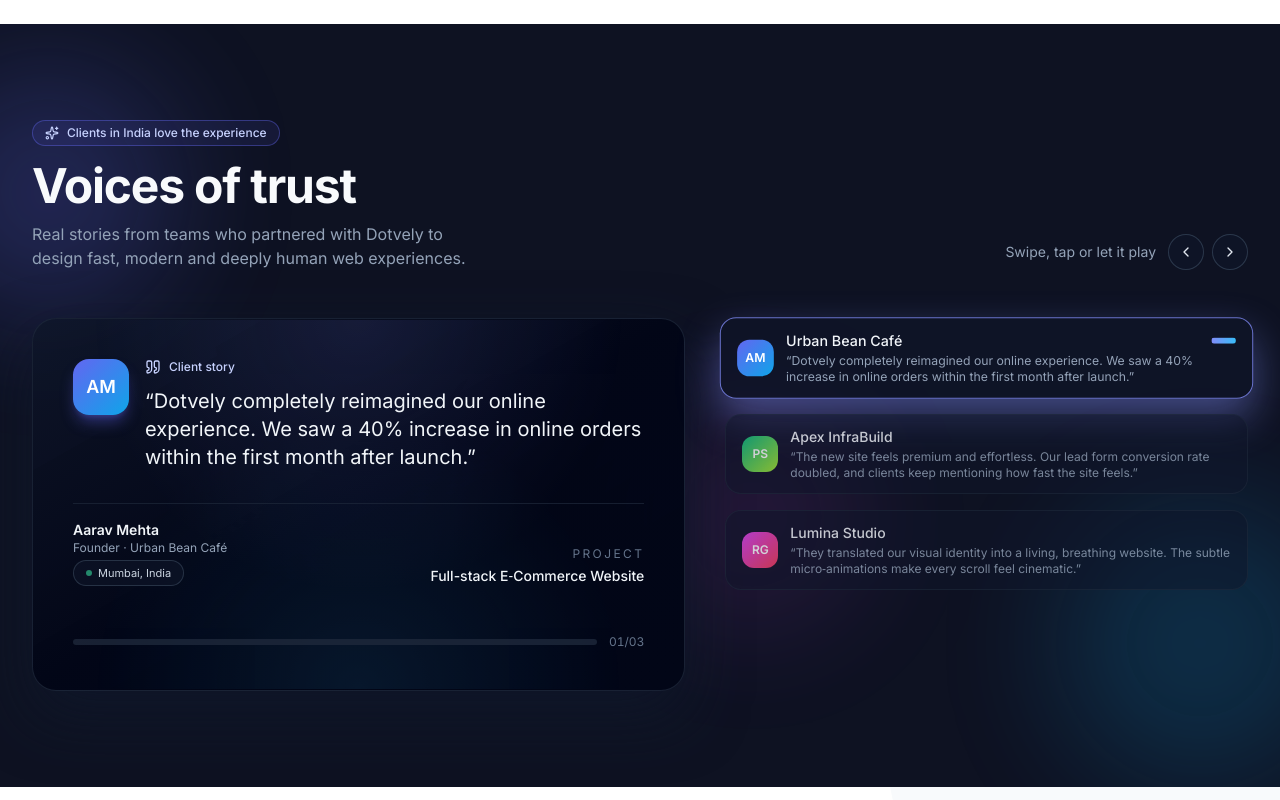
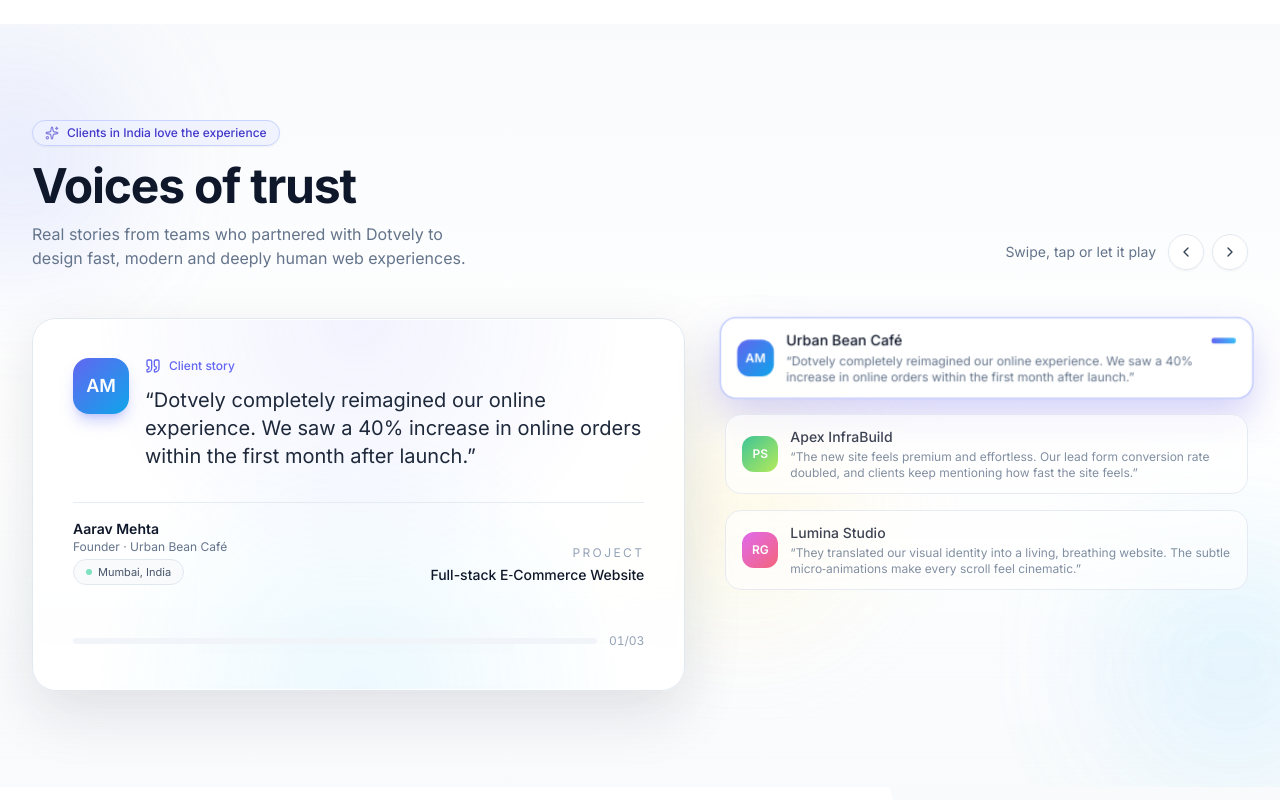
Before and after one commit to Tawseef10/Dotvely, a React (Vite) app: page / in a window 1280 px wide. Shown: the part 3440-4240 px from the top of the page. Built offline with nearby package versions, Linux system fonts and the light colour scheme.

Commit message:
Testimonials 2

```diff
--- a/components/Testimonials.tsx
+++ b/components/Testimonials.tsx
@@ -79,45 +79,45 @@ const Testimonials: React.FC = () => {
   return (
     <section
       id="testimonials"
-      className="relative py-24 bg-slate-950/95 text-slate-50 overflow-hidden"
+      className="relative py-24 bg-gradient-to-b from-slate-50 via-white to-slate-50/70 overflow-hidden"
       aria-label="Client testimonials"
     >
       {/* Ambient blobs */}
-      <div className="pointer-events-none absolute inset-0 opacity-60">
-        <div className="absolute -left-20 top-10 h-64 w-64 rounded-full bg-indigo-500/40 blur-3xl animate-blob" />
-        <div className="absolute -right-16 bottom-0 h-72 w-72 rounded-full bg-sky-500/30 blur-3xl animate-blob animation-delay-2000" />
-        <div className="absolute left-1/2 top-1/2 h-56 w-56 -translate-x-1/2 -translate-y-1/2 rounded-full bg-fuchsia-500/20 blur-3xl animate-blob animation-delay-4000" />
+      <div className="pointer-events-none absolute inset-0 opacity-70">
+        <div className="absolute -left-24 top-6 h-56 w-56 rounded-full bg-indigo-300/30 blur-3xl animate-blob" />
+        <div className="absolute -right-20 bottom-0 h-64 w-64 rounded-full bg-sky-300/25 blur-3xl animate-blob" />
+        <div className="absolute left-1/2 top-1/2 h-52 w-52 -translate-x-1/2 -translate-y-1/2 rounded-full bg-amber-200/30 blur-3xl animate-float" />
       </div>
 
       <div className="relative max-w-7xl mx-auto px-4 sm:px-6 lg:px-8">
         <div className="flex flex-col md:flex-row md:items-end md:justify-between gap-8 mb-12">
           <div>
-            <div className="inline-flex items-center gap-2 rounded-full border border-indigo-500/40 bg-indigo-500/10 px-3 py-1 text-xs font-medium text-indigo-200 mb-4">
-              <Sparkles className="w-3.5 h-3.5" />
+            <div className="inline-flex items-center gap-2 rounded-full border border-indigo-200 bg-indigo-50/80 px-3 py-1 text-xs font-medium text-indigo-700 mb-4 shadow-sm">
+              <Sparkles className="w-3.5 h-3.5 animate-pulse" />
               <span>Clients in India love the experience</span>
             </div>
-            <h2 className="text-3xl md:text-5xl font-bold tracking-tight text-slate-50 mb-3">
+            <h2 className="text-3xl md:text-5xl font-bold tracking-tight text-slate-900 mb-3">
               Voices of trust
             </h2>
-            <p className="text-slate-400 max-w-md">
+            <p className="text-slate-500 max-w-md">
               Real stories from teams who partnered with Dotvely to design fast, modern and deeply human web experiences.
             </p>
           </div>
 
-          <div className="flex items-center gap-3 text-sm text-slate-400">
+          <div className="flex items-center gap-3 text-sm text-slate-500">
             <span className="hidden sm:inline">Swipe, tap or let it play</span>
             <div className="flex items-center gap-2">
               <button
                 onClick={goPrev}
                 aria-label="Previous testimonial"
-                className="inline-flex h-9 w-9 items-center justify-center rounded-full border border-slate-700/80 bg-slate-900/60 text-slate-200 hover:border-indigo-400 hover:bg-slate-900 hover:text-white transition-all duration-200 active:scale-95"
+                className="inline-flex h-9 w-9 items-center justify-center rounded-full border border-slate-200 bg-white/90 text-slate-700 hover:border-indigo-300 hover:bg-indigo-50 hover:text-indigo-700 transition-all duration-200 active:scale-95 shadow-sm"
               >
                 <ChevronLeft className="w-4 h-4" />
               </button>
               <button
                 onClick={goNext}
                 aria-label="Next testimonial"
-                className="inline-flex h-9 w-9 items-center justify-center rounded-full border border-slate-700/80 bg-slate-900/60 text-slate-200 hover:border-indigo-400 hover:bg-slate-900 hover:text-white transition-all duration-200 active:scale-95"
+                className="inline-flex h-9 w-9 items-center justify-center rounded-full border border-slate-200 bg-white/90 text-slate-700 hover:border-indigo-300 hover:bg-indigo-50 hover:text-indigo-700 transition-all duration-200 active:scale-95 shadow-sm"
               >
                 <ChevronRight className="w-4 h-4" />
               </button>
@@ -131,14 +131,14 @@ const Testimonials: React.FC = () => {
           onMouseLeave={() => setIsHovering(false)}
         >
           {/* Main card */}
-          <article className="group relative overflow-hidden rounded-3xl border border-slate-800/80 bg-gradient-to-br from-slate-900/80 via-slate-950/95 to-slate-950 shadow-[0_24px_60px_rgba(15,23,42,0.85)] p-8 sm:p-10">
-            <div className="absolute inset-px rounded-[1.4rem] bg-[radial-gradient(circle_at_top,_rgba(129,140,248,0.2),transparent_55%),radial-gradient(circle_at_bottom,_rgba(56,189,248,0.16),transparent_55%)] opacity-60" />
+          <article className="group relative overflow-hidden rounded-3xl border border-slate-200 bg-white/90 backdrop-blur-sm shadow-[0_22px_60px_rgba(15,23,42,0.12)] p-8 sm:p-10 transition-transform duration-500 hover:-translate-y-1 hover:shadow-[0_26px_70px_rgba(15,23,42,0.18)]">
+            <div className="absolute inset-px rounded-[1.4rem] bg-[radial-gradient(circle_at_top,_rgba(129,140,248,0.13),transparent_55%),radial-gradient(circle_at_bottom,_rgba(56,189,248,0.12),transparent_55%)] opacity-80" />
 
-            <div className="relative flex flex-col gap-8">
+            <div className="relative flex flex-col gap-8 animate-float">
               <div className="flex items-start gap-4">
                 <div className="shrink-0">
                   <div
-                    className={`relative flex h-14 w-14 items-center justify-center rounded-2xl bg-gradient-to-br ${active.avatarColor} shadow-lg shadow-indigo-500/40`}
+                    className={`relative flex h-14 w-14 items-center justify-center rounded-2xl bg-gradient-to-br ${active.avatarColor} shadow-lg shadow-indigo-400/40`}
                   >
                     <span className="text-lg font-semibold text-white">
                       {active.name
@@ -146,40 +146,40 @@ const Testimonials: React.FC = () => {
                         .map((n) => n[0])
                         .join('')}
                     </span>
-                    <span className="pointer-events-none absolute inset-0 rounded-2xl border border-white/10 bg-gradient-to-br from-white/10 via-transparent to-transparent opacity-0 group-hover:opacity-100 transition-opacity duration-500" />
+                    <span className="pointer-events-none absolute inset-0 rounded-2xl border border-white/40 bg-gradient-to-br from-white/40 via-transparent to-transparent opacity-0 group-hover:opacity-100 transition-opacity duration-500" />
                   </div>
                 </div>
 
                 <div className="flex-1">
-                  <div className="mb-3 flex items-center gap-2 text-xs font-medium text-indigo-200">
+                  <div className="mb-3 flex items-center gap-2 text-xs font-medium text-indigo-500">
                     <Quote className="h-4 w-4" />
                     <span>Client story</span>
                   </div>
-                  <p className="text-lg md:text-xl leading-relaxed text-slate-100">
+                  <p className="text-lg md:text-xl leading-relaxed text-slate-800">
                     “{active.quote}”
                   </p>
                 </div>
               </div>
 
-              <div className="flex flex-col sm:flex-row sm:items-end sm:justify-between gap-4 pt-4 border-t border-slate-800/70">
+              <div className="flex flex-col sm:flex-row sm:items-end sm:justify-between gap-4 pt-4 border-t border-slate-200/80">
                 <div>
-                  <div className="text-sm font-semibold text-slate-100">
+                  <div className="text-sm font-semibold text-slate-900">
                     {active.name}
                   </div>
-                  <div className="text-xs text-slate-400">
+                  <div className="text-xs text-slate-500">
                     {active.role} · {active.company}
                   </div>
-                  <div className="mt-1 inline-flex items-center gap-1.5 rounded-full bg-slate-900/60 px-3 py-1 text-[11px] text-slate-300 border border-slate-700/70">
+                  <div className="mt-1 inline-flex items-center gap-1.5 rounded-full bg-slate-50 px-3 py-1 text-[11px] text-slate-600 border border-slate-200">
                     <span className="h-1.5 w-1.5 rounded-full bg-emerald-400 animate-pulse" />
                     <span>{active.location}</span>
                   </div>
                 </div>
 
                 <div className="sm:text-right">
-                  <div className="text-xs uppercase tracking-[0.2em] text-slate-500 mb-1">
+                  <div className="text-xs uppercase tracking-[0.2em] text-slate-400 mb-1">
                     Project
                   </div>
-                  <div className="text-sm font-medium text-slate-100">
+                  <div className="text-sm font-medium text-slate-900">
                     {active.project}
                   </div>
                 </div>
@@ -187,13 +187,13 @@ const Testimonials: React.FC = () => {
 
               {/* Progress bar */}
               <div className="mt-4 flex items-center gap-3">
-                <div className="relative h-1.5 flex-1 overflow-hidden rounded-full bg-slate-800/80">
+                <div className="relative h-1.5 flex-1 overflow-hidden rounded-full bg-slate-100">
                   <div
                     key={active.id}
-                    className="absolute inset-y-0 left-0 rounded-full bg-gradient-to-r from-indigo-400 via-sky-400 to-emerald-300 animate-[shimmer_7s_linear_forwards]"
+                    className="absolute inset-y-0 left-0 rounded-full bg-gradient-to-r from-indigo-500 via-sky-400 to-emerald-400 animate-[shimmer_7s_linear_forwards]"
                   />
                 </div>
-                <span className="text-xs tabular-nums text-slate-500">
+                <span className="text-xs tabular-nums text-slate-400">
                   {String(activeIndex + 1).padStart(2, '0')}/{String(testimonials.length).padStart(2, '0')}
                 </span>
               </div>
@@ -205,7 +205,7 @@ const Testimonials: React.FC = () => {
             {testimonials.map((t, index) => {
               const isActive = index === activeIndex;
               const baseClasses =
-                'relative flex cursor-pointer items-center gap-3 rounded-2xl border bg-slate-900/60 px-4 py-3 transition-all duration-300';
+                'relative flex cursor-pointer items-center gap-3 rounded-2xl border bg-white/80 px-4 py-3 transition-all duration-300 backdrop-blur-sm';
 
               return (
                 <button
@@ -214,8 +214,8 @@ const Testimonials: React.FC = () => {
                   onClick={() => goTo(index)}
                   className={`${baseClasses} ${
                     isActive
-                      ? 'border-indigo-400/80 shadow-[0_18px_40px_rgba(129,140,248,0.45)] scale-[1.02] bg-slate-900'
-                      : 'border-slate-800/80 hover:border-slate-600/80 hover:bg-slate-900/90 opacity-80 hover:opacity-100'
+                      ? 'border-indigo-300 shadow-[0_18px_40px_rgba(79,70,229,0.25)] scale-[1.02] bg-white'
+                      : 'border-slate-200 hover:border-slate-300 hover:bg-slate-50/80 opacity-80 hover:opacity-100 hover:-translate-y-0.5'
                   }`}
                 >
                   <span
@@ -228,16 +228,16 @@ const Testimonials: React.FC = () => {
                   </span>
                   <div className="flex-1 text-left">
                     <div className="flex items-center justify-between gap-2">
-                      <p className="truncate text-sm font-medium text-slate-100">
+                      <p className="truncate text-sm font-medium text-slate-900">
                         {t.company}
                       </p>
                       {isActive && (
-                        <span className="ml-2 inline-flex h-1.5 w-6 overflow-hidden rounded-full bg-slate-800">
-                          <span className="w-full bg-gradient-to-r from-indigo-400 to-sky-400" />
+                        <span className="ml-2 inline-flex h-1.5 w-6 overflow-hidden rounded-full bg-slate-100">
+                          <span className="w-full bg-gradient-to-r from-indigo-500 to-sky-400 animate-[shimmer_2s_linear_infinite]" />
                         </span>
                       )}
                     </div>
-                    <p className="mt-0.5 line-clamp-2 text-xs text-slate-400">
+                    <p className="mt-0.5 line-clamp-2 text-xs text-slate-500">
                       “{t.quote}”
                     </p>
                   </div>
```
